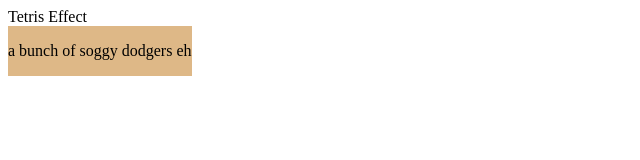
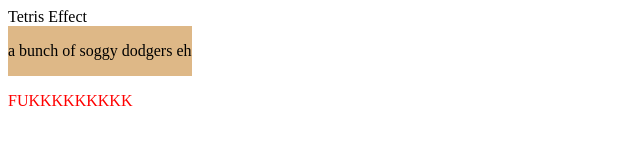
Before and after one commit to DaVioletDeath/Alpha-Omega, a plain HTML site: page index.html in a window 1280 px wide. Shown: the whole page, without its empty margins (0-640 px from the left). Drawn offline with Linux system fonts and the light colour scheme.

Commit message:
ALL HELL CAN'T STOP US NOW
FUCK YOU I WON'T DO WHAT YOU TELL ME

```diff
--- a/index.html
+++ b/index.html
@@ -1,17 +1,27 @@
 <!DOCTYPE html>
 <html lang="en">
+
 <head>
     <meta charset="UTF-8">
     <meta name="viewport" content="width=device-width, initial-scale=1.0">
     <link rel="stylesheet" href="style.css">
-    <title>the first</title>
+    <title>Always Fucking Landing</title>
     <header>Tetris Effect</header>
 </head>
+
 <body>
     <div class="container">
-        <div class="text">
-        a bunch of soggy dodgers eh
+        <div class="col-6">
+            <div class="text">
+                a bunch of soggy dodgers eh
+            </div>
         </div>
+        <div class="col-2">
+            <div class="text">
+                FUKKKKKKKKK
+            </div>
+        </div>
+
 
 
 
@@ -19,4 +29,5 @@
 
 
 </body>
+
 </html>
--- a/style.css
+++ b/style.css
@@ -6,3 +6,10 @@
     line-height: 50px;
     margin-bottom: auto;
 }
+
+.col-2 {
+    color: red;
+    background-color: white;
+
+
+}
```
